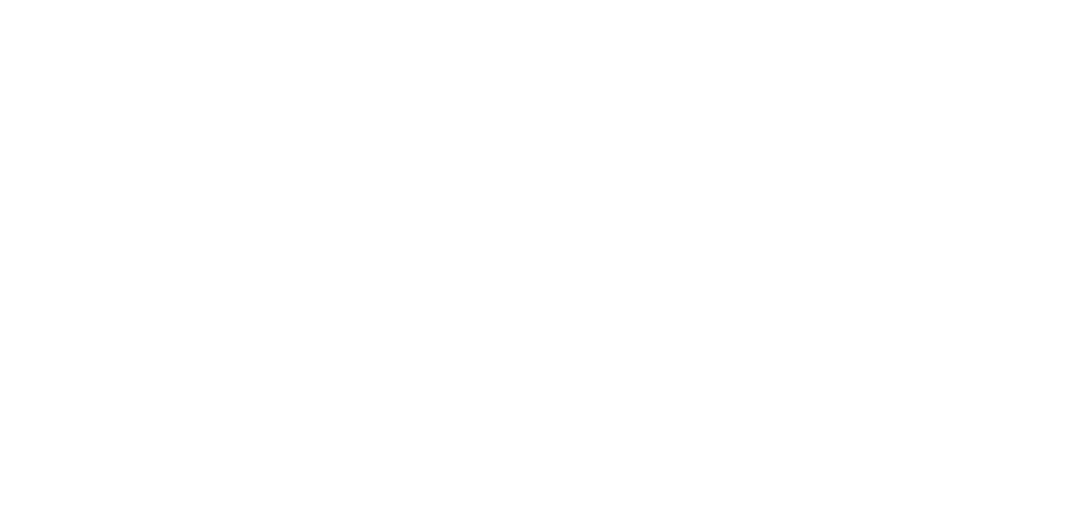
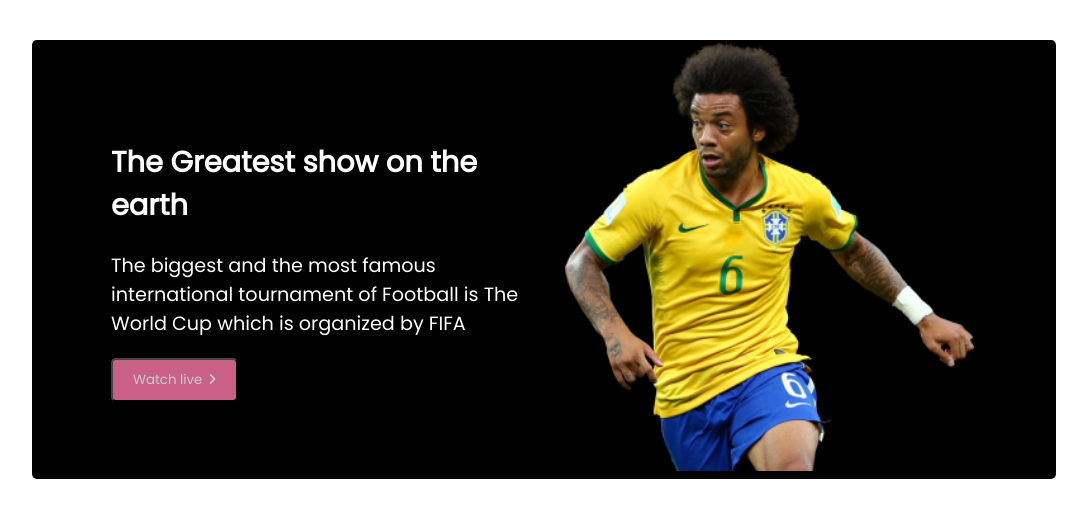
Before and after one commit to dev-alamin1/world-cup, a plain HTML site: page index.html in a window 1280 px wide. Shown: the whole page, without its empty margins (96-1183 px from the left). Drawn offline with Linux system fonts and the light colour scheme.

Commit message:
header part done

```diff
--- a/css/style.css
+++ b/css/style.css
@@ -0,0 +1,81 @@
+/* google font import */
+@import url('https://fonts.googleapis.com/css2?family=Inter:wght@600&family=Lobster&family=Lobster+Two:ital@1&family=Montserrat:wght@200;400;600&family=Poppins&display=swap');
+
+/* common style */
+body{
+    margin: 0;
+    padding: 0;
+    font-family: poppins;
+    box-sizing: border-box;
+    font-size: 1.5vw;
+}
+
+
+.container{
+    width: 80%;
+    margin: 40px auto;
+}
+
+#active{
+    background-color: #fd79a8;
+}
+
+#active a{
+    color: #fff;
+}
+/* common style end */
+
+/* header section style end */
+
+header{
+    background-color: black;
+    color: #fff;
+    border-radius: 5px;
+    overflow: hidden;
+}
+
+.banner{
+    display: flex;
+    align-items: center;
+}
+
+
+.banner .banner-info{
+    padding-left: 79px;
+    padding-right: 44px;
+    width: 40%;
+}
+
+
+.banner-image{
+    width: 40%;
+}
+.banner .banner-image img{
+    width: 100%;
+    padding-right: 60px;
+}
+
+.watch-btn{
+    background-color: #fd79a8;
+    color: #fff;
+    padding: 10px 20px;
+    border-radius: 5px;
+    font-family: 'Poppins';
+    opacity: 0.8;
+    transition: opacity .5s, letter-spacing 0.5s;
+
+
+}
+
+
+.watch-btn:hover{
+   opacity: 1;
+   letter-spacing: 1px;
+}
+
+.watch-btn .fa-solid{
+    color: #fff;
+    margin-left: 2px;
+}
+
+/* header style end */
--- a/index.html
+++ b/index.html
@@ -11,6 +11,27 @@
 </head>
 
 <body>
+    <!-- header start -->
+    <header class="container">
+        <div class="banner">
+            <div class="banner-info">
+                <h2 class="banner-title">The Greatest show on the earth</h2>
+                <p class="banner-description">
+                    The biggest and the most famous international tournament of Football is The World Cup which is
+                    organized by
+                    FIFA
+                </p>
+                <button type="submit" class="watch-btn">
+                    Watch live <i class="fa-solid fa-angle-right"></i>
+                </button>
+            </div>
+            <div class="banner-image">
+                <img src="images/Banner Image.png" alt="ronaldo" />
+            </div>
+        </div>
+    </header>
+    <!-- header end -->
+
 
 </body>
 
```
